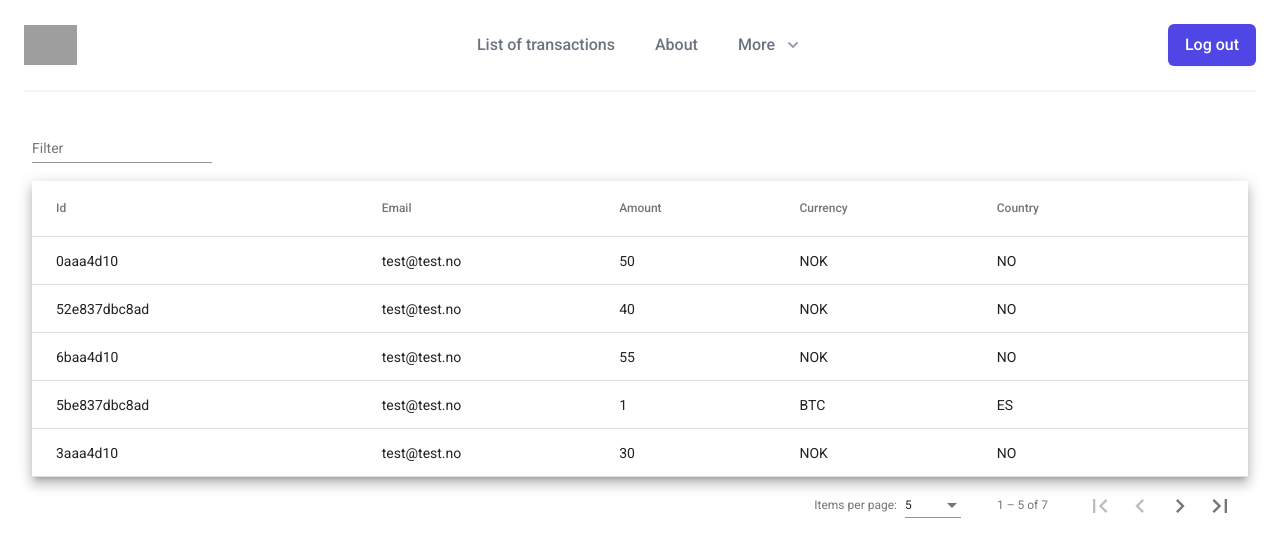
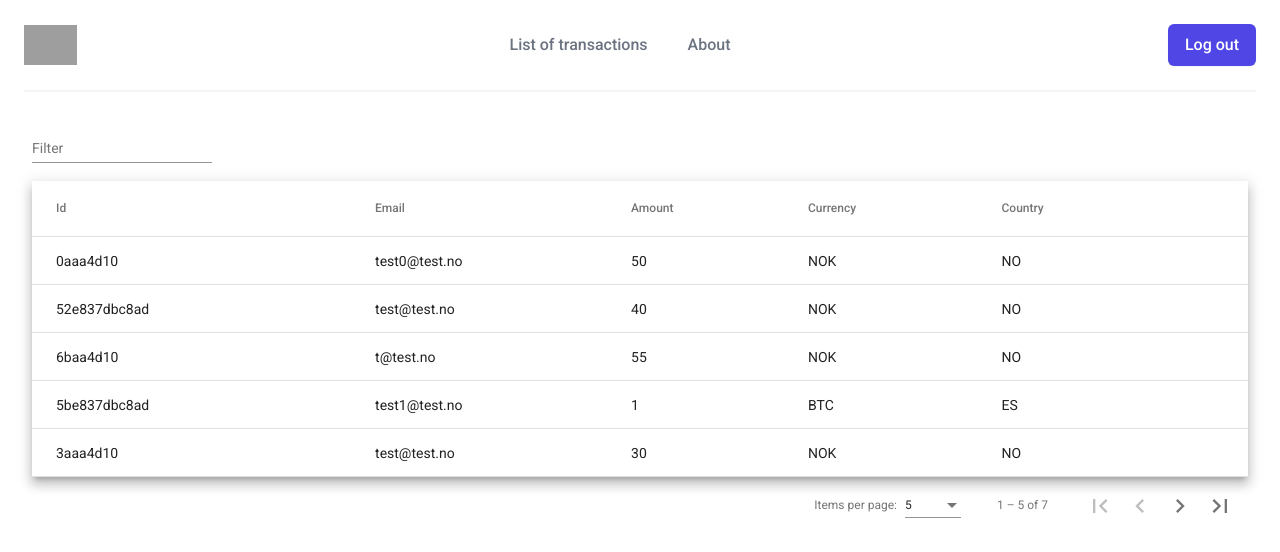
Before and after one commit to bcc-code/bcc-pay, an Angular app in the folder UI/dashboard/: page /list in a window 1280 px wide. Shown: the top 552 px of the page. Built offline with nearby package versions, Linux system fonts and the light colour scheme; grey boxes are pictures that could not be loaded.

Commit message:
Dockerfile added

```diff
--- a/UI/dashboard/src/app/app-routing.module.ts
+++ b/UI/dashboard/src/app/app-routing.module.ts
@@ -2,6 +2,7 @@ import { NgModule } from '@angular/core';
 import { RouterModule, Routes } from '@angular/router';
 
 const routes: Routes = [
+  { path: '', redirectTo: '/list', pathMatch: 'full' },
   {
     path: 'list',
     loadChildren: () =>
--- a/UI/dashboard/src/app/modules/transactions-list/transactions-list.component.ts
+++ b/UI/dashboard/src/app/modules/transactions-list/transactions-list.component.ts
@@ -13,7 +13,7 @@ export interface Transaction {
 const TRANSACTIONS_DATA: Transaction[] = [
   {
     id: '0aaa4d10',
-    email: 'test@test.no',
+    email: 'test0@test.no',
     amount: 50,
     currency: 'NOK',
     country: 'NO',
@@ -27,14 +27,14 @@ const TRANSACTIONS_DATA: Transaction[] = [
   },
   {
     id: '6baa4d10',
-    email: 'test@test.no',
+    email: 't@test.no',
     amount: 55,
     currency: 'NOK',
     country: 'NO',
   },
   {
     id: '5be837dbc8ad',
-    email: 'test@test.no',
+    email: 'test1@test.no',
     amount: 1,
     currency: 'BTC',
     country: 'ES',
--- a/UI/dashboard/src/app/shared/components/top-bar/top-bar.component.html
+++ b/UI/dashboard/src/app/shared/components/top-bar/top-bar.component.html
@@ -32,36 +32,6 @@
                 </a>
 
                 <div class="relative">
-                    <!-- Item active: "text-gray-900", Item inactive: "text-gray-500" -->
-                    <button type="button"
-                        class="text-gray-500 group bg-white rounded-md inline-flex items-center text-base font-medium hover:text-gray-900 focus:outline-none focus:ring-2 focus:ring-offset-2 focus:ring-indigo-500"
-                        aria-expanded="false">
-                        <span>More</span>
-                        <!--
-                Heroicon name: solid/chevron-down
-
-                Item active: "text-gray-600", Item inactive: "text-gray-400"
-              -->
-                        <svg class="text-gray-400 ml-2 h-5 w-5 group-hover:text-gray-500"
-                            xmlns="http://www.w3.org/2000/svg" viewBox="0 0 20 20" fill="currentColor"
-                            aria-hidden="true">
-                            <path fill-rule="evenodd"
-                                d="M5.293 7.293a1 1 0 011.414 0L10 10.586l3.293-3.293a1 1 0 111.414 1.414l-4 4a1 1 0 01-1.414 0l-4-4a1 1 0 010-1.414z"
-                                clip-rule="evenodd" />
-                        </svg>
-                    </button>
-
-                    <!--
-              'More' flyout menu, show/hide based on flyout menu state.
-
-              Entering: "transition ease-out duration-200"
-                From: "opacity-0 translate-y-1"
-                To: "opacity-100 translate-y-0"
-              Leaving: "transition ease-in duration-150"
-                From: "opacity-100 translate-y-0"
-                To: "opacity-0 translate-y-1"
-            -->
-
                 </div>
             </nav>
             <div class="hidden md:flex items-center justify-end md:flex-1 lg:w-0">
```
Also changed, not shown: 2 other files (tests, documents, lock files or other folders).
